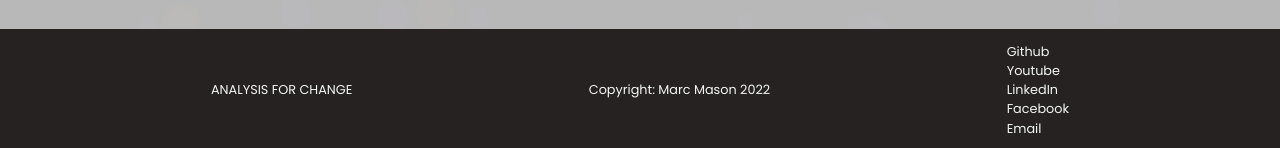
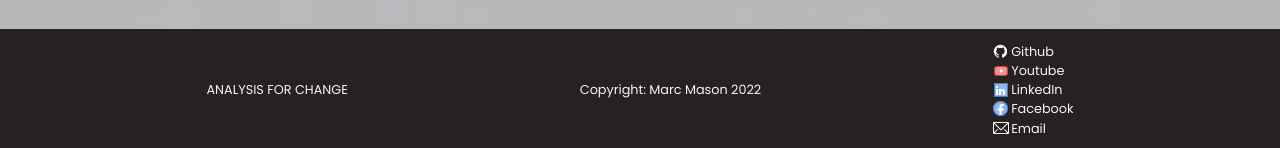
Before and after one commit to iammarcmason/iammarcmason.github.io, a plain HTML site: page index.html in a window 1280 px wide. Shown: the part 2292-2440 px from the top of the page. Drawn offline with Linux system fonts and the light colour scheme.

Commit message:
added icons

```diff
--- a/assets/css/footer.css
+++ b/assets/css/footer.css
@@ -35,11 +35,11 @@
 .footer .footer-links a::after {
   content: "";
   position: absolute;
-  left: -10px;
+  left: -18px;
   bottom: -2px;
   background: #fff;
   height: 2px;
-  width: calc(100% + 10px);
+  width: calc(100% + 18px);
   transition: transform 175ms ease;
   transform-origin: left;
 }
--- a/assets/css/style.css
+++ b/assets/css/style.css
@@ -95,7 +95,7 @@ section {
 }
 
 .about-image {
-  background: url(../img/tech1.jpg);
+  background: url(../img/tech3.jpg);
 }
 .blog-image {
   background: url(../img/tech2.jpg);
@@ -165,3 +165,24 @@ section {
 .img-hvr:hover {
   transform: scale(1.05);
 }
+
+.footer-links li {
+  background-position: left center;
+  background-repeat: no-repeat;
+  padding-left: 18px; /* Adjust according to image size to push text across. */
+}
+.gh {
+  background: url(../img/gh.svg);
+}
+.yt {
+  background: url(../img/yt.svg);
+}
+.l-in {
+  background: url(../img/li.svg);
+}
+.fb {
+  background: url(../img/fb.svg);
+}
+.em {
+  background: url(../img/em.svg);
+}
--- a/index.html
+++ b/index.html
@@ -180,11 +180,17 @@
         <div class="copyright"><p>Copyright: Marc Mason 2022</p></div>
         <div class="footer-links">
           <ul>
-            <li><a href="http://github.com/iammarcmason">Github</a></li>
-            <li><a href="">Youtube</a></li>
-            <li><a href="">LinkedIn</a></li>
-            <li><a href="">Facebook</a></li>
-            <li><a href="">Email</a></li>
+            <li class="gh">
+              <a href="http://github.com/iammarcmason">Github</a>
+            </li>
+            <li class="yt">
+              <a href="https://www.youtube.com/channel/UCOPn2mihJYGoBGs4Spq2RBw"
+                >Youtube</a
+              >
+            </li>
+            <li class="l-in"><a href="">LinkedIn</a></li>
+            <li class="fb"><a href="">Facebook</a></li>
+            <li class="em"><a href="">Email</a></li>
           </ul>
         </div>
       </div>
```
Also changed, not shown: assets/img/em.png (added), assets/img/em.svg (added), assets/img/fb.svg (added), assets/img/gh.svg (added), assets/img/li.svg (added), assets/img/tech3.jpg (added), assets/img/yt.svg (added).
